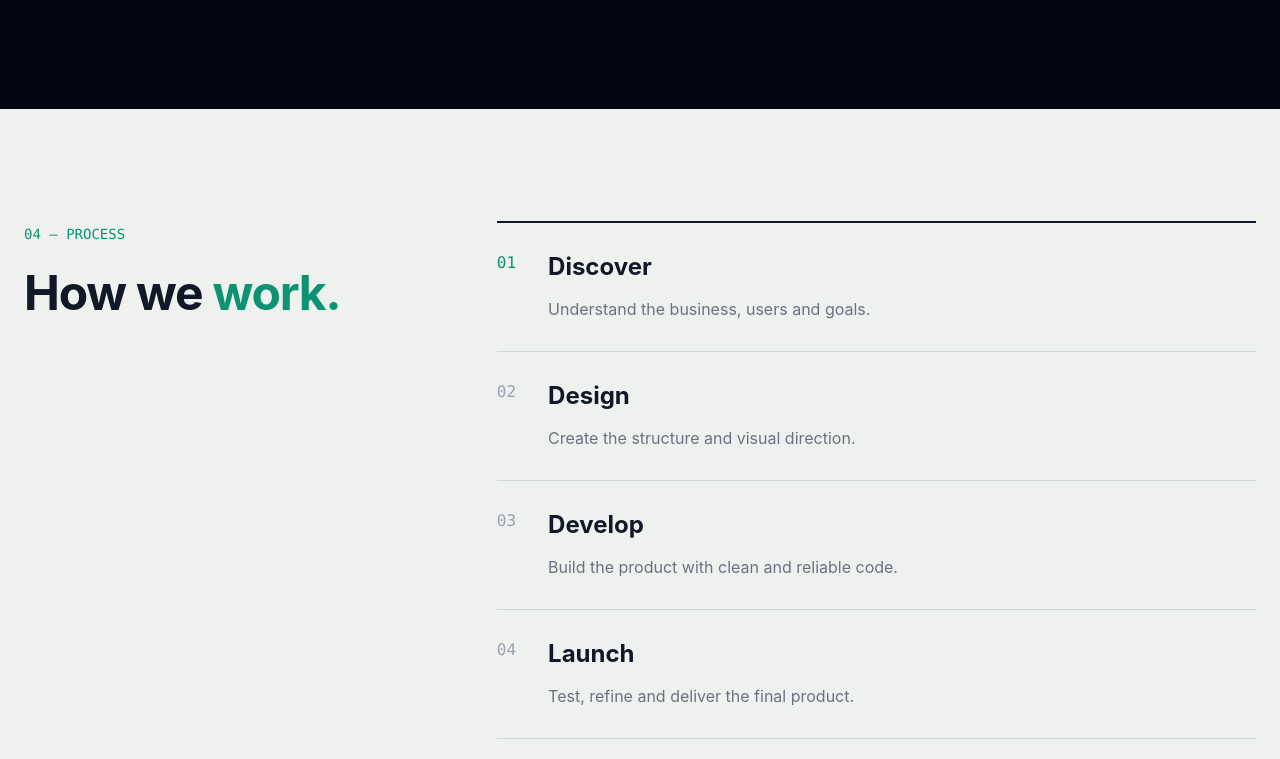
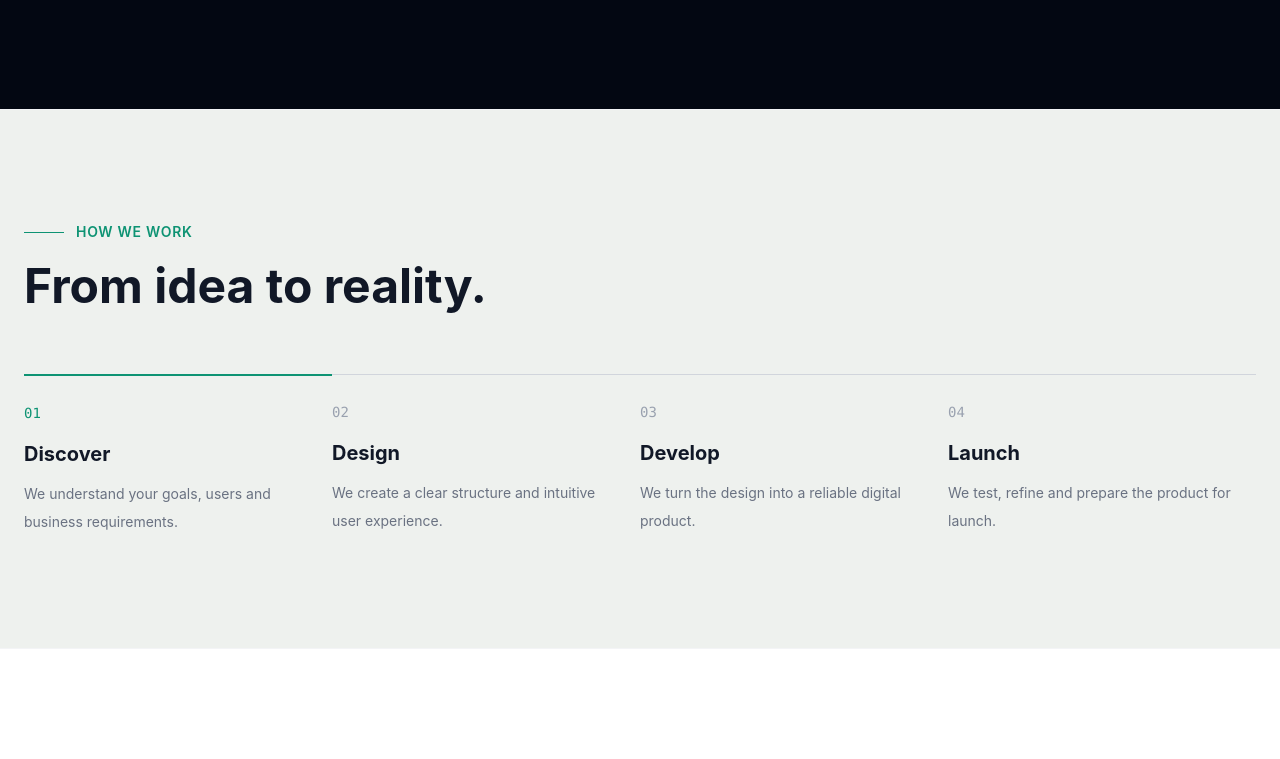
Before and after one commit to abdolkarim-dev/WordPress-AbdolkarimSoft-HTML, a website: page index.html in a window 1280 px wide. Shown: the part 3604-4363 px from the top of the page. Drawn offline with Linux system fonts and the light colour scheme.

Commit message:
fix: change how we work design

```diff
--- a/index.html
+++ b/index.html
@@ -508,75 +508,63 @@
     <!-- =====================================================
      PROCESS
 ===================================================== -->
+   <section id="process" class="bg-[#eef1ee] border-y border-gray-100">
+      <div class="max-w-7xl mx-auto px-6 py-28">
+        <div class="max-w-2xl">
+          <div class="flex items-center gap-3">
+            <span class="w-10 h-px bg-primary"></span>
 
-    <section class="bg-[#eef1ee]">
-      <div class="max-w-7xl mx-auto px-6 py-28">
-        <div class="grid lg:grid-cols-[.7fr_1.3fr] gap-16">
-          <div>
-            <span class="text-primary font-mono text-sm"> 04 — PROCESS </span>
-
-            <h2 class="text-5xl font-bold mt-6 tracking-tight">
-              How we
-              <span class="text-primary"> work.</span>
-            </h2>
+            <span
+              class="text-primary font-semibold text-sm uppercase tracking-wider"
+            >
+              How We Work
+            </span>
           </div>
 
-          <div>
-            <div class="py-7 border-t-2 border-gray-900">
-              <div class="flex gap-8">
-                <span class="font-mono text-primary"> 01 </span>
+          <h2 class="text-4xl md:text-5xl font-bold mt-5">
+            From idea to reality.
+          </h2>
+        </div>
 
-                <div>
-                  <h3 class="text-2xl font-bold">Discover</h3>
+        <div class="grid md:grid-cols-4 mt-16">
+          <div class="border-t-2 border-primary pt-6 pr-8">
+            <span class="text-primary font-mono text-sm"> 01 </span>
 
-                  <p class="text-gray-500 mt-3 leading-7">
-                    Understand the business, users and goals.
-                  </p>
-                </div>
-              </div>
-            </div>
+            <h3 class="text-xl font-bold mt-4">Discover</h3>
 
-            <div class="py-7 border-t border-gray-300">
-              <div class="flex gap-8">
-                <span class="font-mono text-gray-400"> 02 </span>
+            <p class="text-gray-500 text-sm leading-7 mt-3">
+              We understand your goals, users and business requirements.
+            </p>
+          </div>
 
-                <div>
-                  <h3 class="text-2xl font-bold">Design</h3>
+          <div class="border-t border-gray-300 pt-6 pr-8">
+            <span class="text-gray-400 font-mono text-sm"> 02 </span>
 
-                  <p class="text-gray-500 mt-3 leading-7">
-                    Create the structure and visual direction.
-                  </p>
-                </div>
-              </div>
-            </div>
+            <h3 class="text-xl font-bold mt-4">Design</h3>
 
-            <div class="py-7 border-t border-gray-300">
-              <div class="flex gap-8">
-                <span class="font-mono text-gray-400"> 03 </span>
+            <p class="text-gray-500 text-sm leading-7 mt-3">
+              We create a clear structure and intuitive user experience.
+            </p>
+          </div>
 
-                <div>
-                  <h3 class="text-2xl font-bold">Develop</h3>
+          <div class="border-t border-gray-300 pt-6 pr-8">
+            <span class="text-gray-400 font-mono text-sm"> 03 </span>
 
-                  <p class="text-gray-500 mt-3 leading-7">
-                    Build the product with clean and reliable code.
-                  </p>
-                </div>
-              </div>
-            </div>
+            <h3 class="text-xl font-bold mt-4">Develop</h3>
 
-            <div class="py-7 border-y border-gray-300">
-              <div class="flex gap-8">
-                <span class="font-mono text-gray-400"> 04 </span>
+            <p class="text-gray-500 text-sm leading-7 mt-3">
+              We turn the design into a reliable digital product.
+            </p>
+          </div>
 
-                <div>
-                  <h3 class="text-2xl font-bold">Launch</h3>
+          <div class="border-t border-gray-300 pt-6">
+            <span class="text-gray-400 font-mono text-sm"> 04 </span>
 
-                  <p class="text-gray-500 mt-3 leading-7">
-                    Test, refine and deliver the final product.
-                  </p>
-                </div>
-              </div>
-            </div>
+            <h3 class="text-xl font-bold mt-4">Launch</h3>
+
+            <p class="text-gray-500 text-sm leading-7 mt-3">
+              We test, refine and prepare the product for launch.
+            </p>
           </div>
         </div>
       </div>
```
